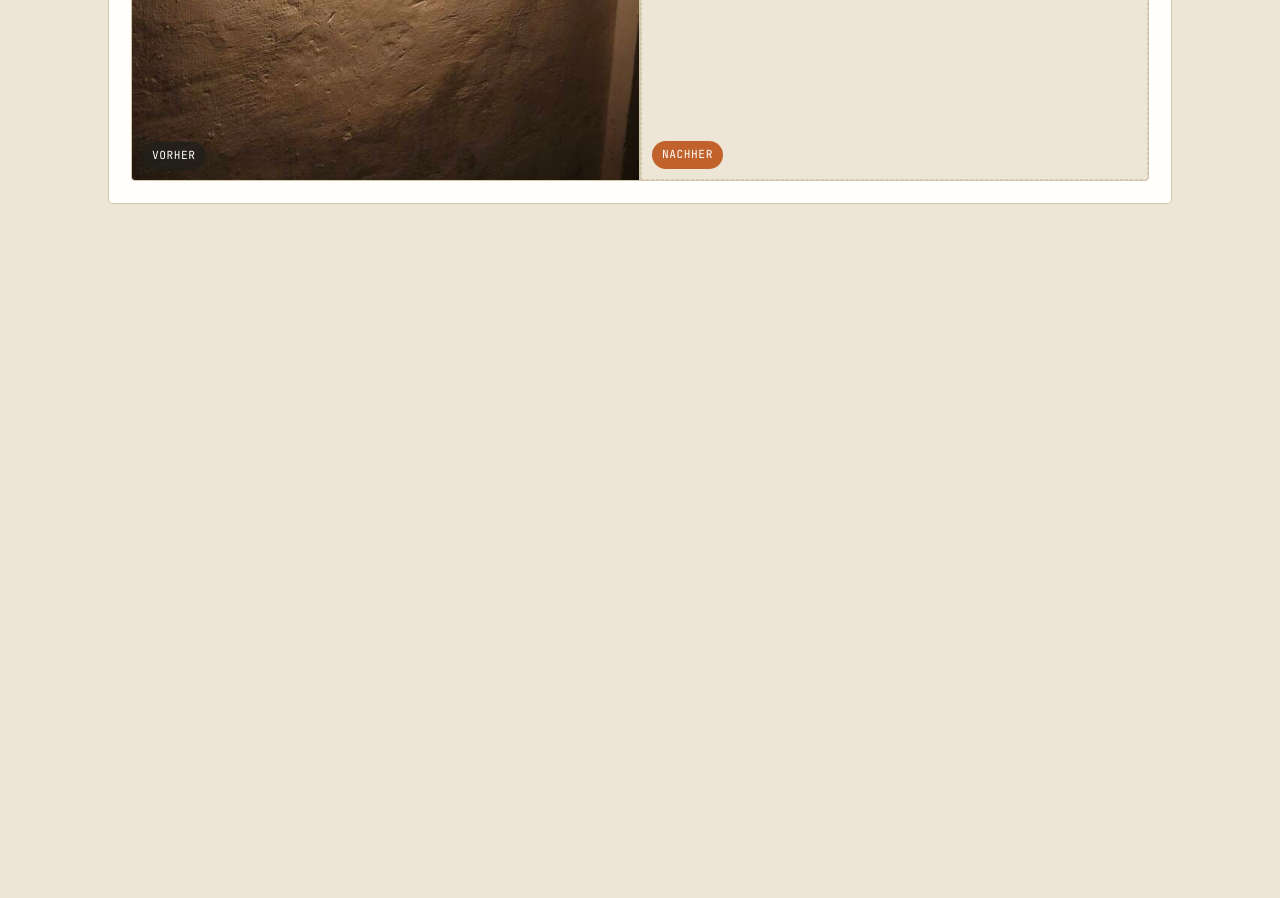
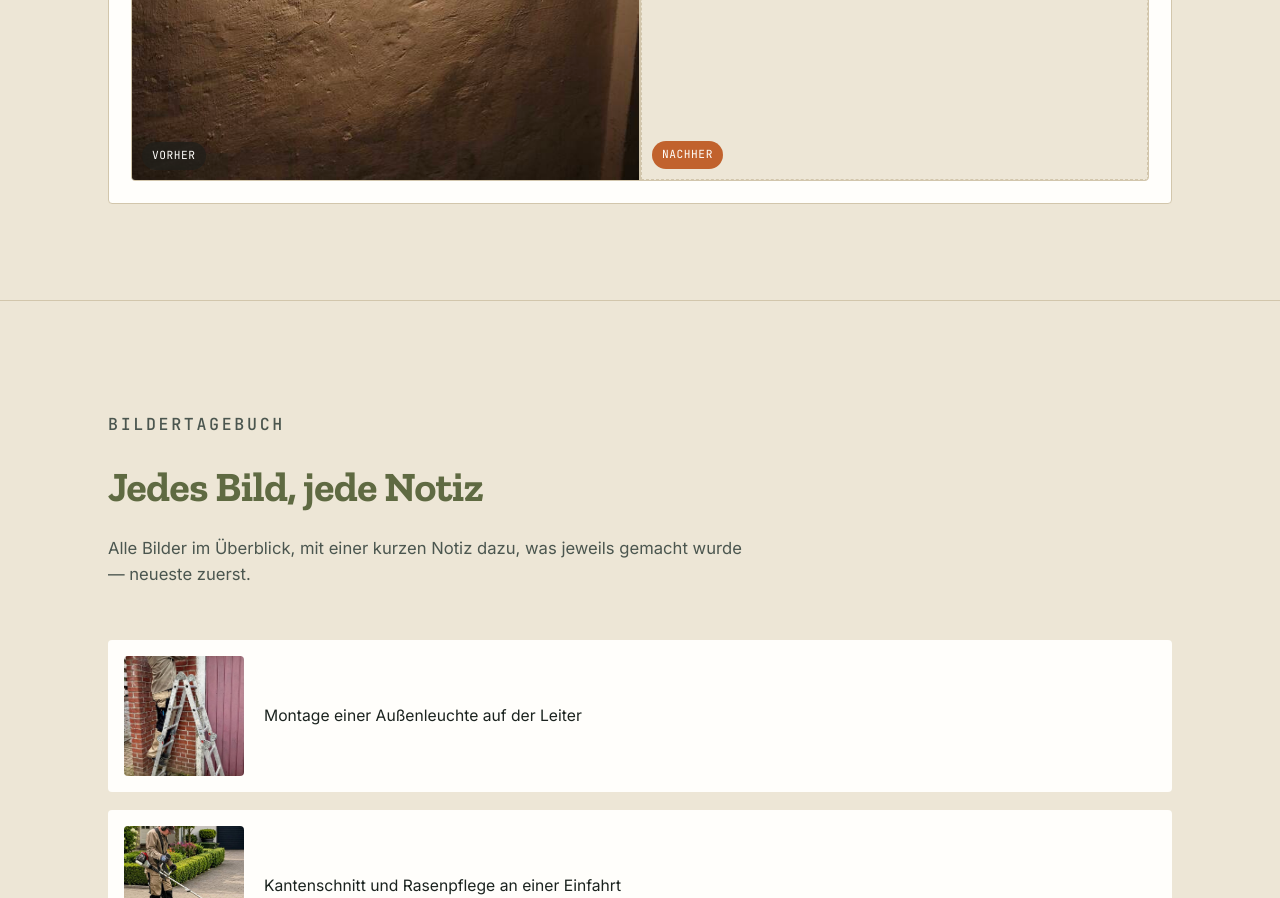
Before and after one commit to lars0308/webiste-battermann, a plain HTML site: page vorher-nachher.html in a window 1280 px wide. Shown: the part 1902-2800 px from the top of the page. Before the commit the page ends 2202 px from the top, so only its background shows below. Drawn offline with nearby package versions, Linux system fonts and the light colour scheme.

Commit message:
Add files via upload

```diff
--- a/vorher-nachher.html
+++ b/vorher-nachher.html
@@ -1071,16 +1071,35 @@
       if(Array.isArray(data.vorher_nachher) && data.vorher_nachher.length){
         renderVnAccordionFull(data.vorher_nachher);
       }
-      if(Array.isArray(data.bildertagebuch) && data.bildertagebuch.length){
-        renderTagebuch(data.bildertagebuch);
-      }
+      renderTagebuch(data);
     })
     .catch(function(){ /* keep the static fallback already in the page */ });
 
-  function renderTagebuch(entries){
-    const valid = entries.filter(function(e){ return e && e.bild; });
-    if(!valid.length) return;
-    const sorted = valid.slice().sort(function(a, b){
+  function renderTagebuch(data){
+    const entries = [];
+
+    (data.gallery || []).forEach(function(item){
+      if(item && item.image){ entries.push({ bild: item.image, text: item.alt || '', datum: item.datum || '' }); }
+    });
+
+    (data.vorher_nachher || []).forEach(function(pair){
+      if(!pair) return;
+      if(pair.vorher){ entries.push({ bild: pair.vorher, text: pair.vorher_alt || pair.pair_title || '', datum: pair.datum || '' }); }
+      if(pair.nachher){ entries.push({ bild: pair.nachher, text: pair.nachher_alt || pair.pair_title || '', datum: pair.datum || '' }); }
+      (pair.vorher_weitere || []).forEach(function(extra){
+        if(extra && extra.bild){ entries.push({ bild: extra.bild, text: pair.pair_title || '', datum: pair.datum || '' }); }
+      });
+      (pair.nachher_weitere || []).forEach(function(extra){
+        if(extra && extra.bild){ entries.push({ bild: extra.bild, text: pair.pair_title || '', datum: pair.datum || '' }); }
+      });
+    });
+
+    (data.bildertagebuch || []).forEach(function(item){
+      if(item && item.bild){ entries.push({ bild: item.bild, text: item.text || '', datum: item.datum || '' }); }
+    });
+
+    if(!entries.length) return;
+    const sorted = entries.slice().sort(function(a, b){
       if(a.datum && b.datum) return b.datum.localeCompare(a.datum);
       if(a.datum) return -1;
       if(b.datum) return 1;
```
